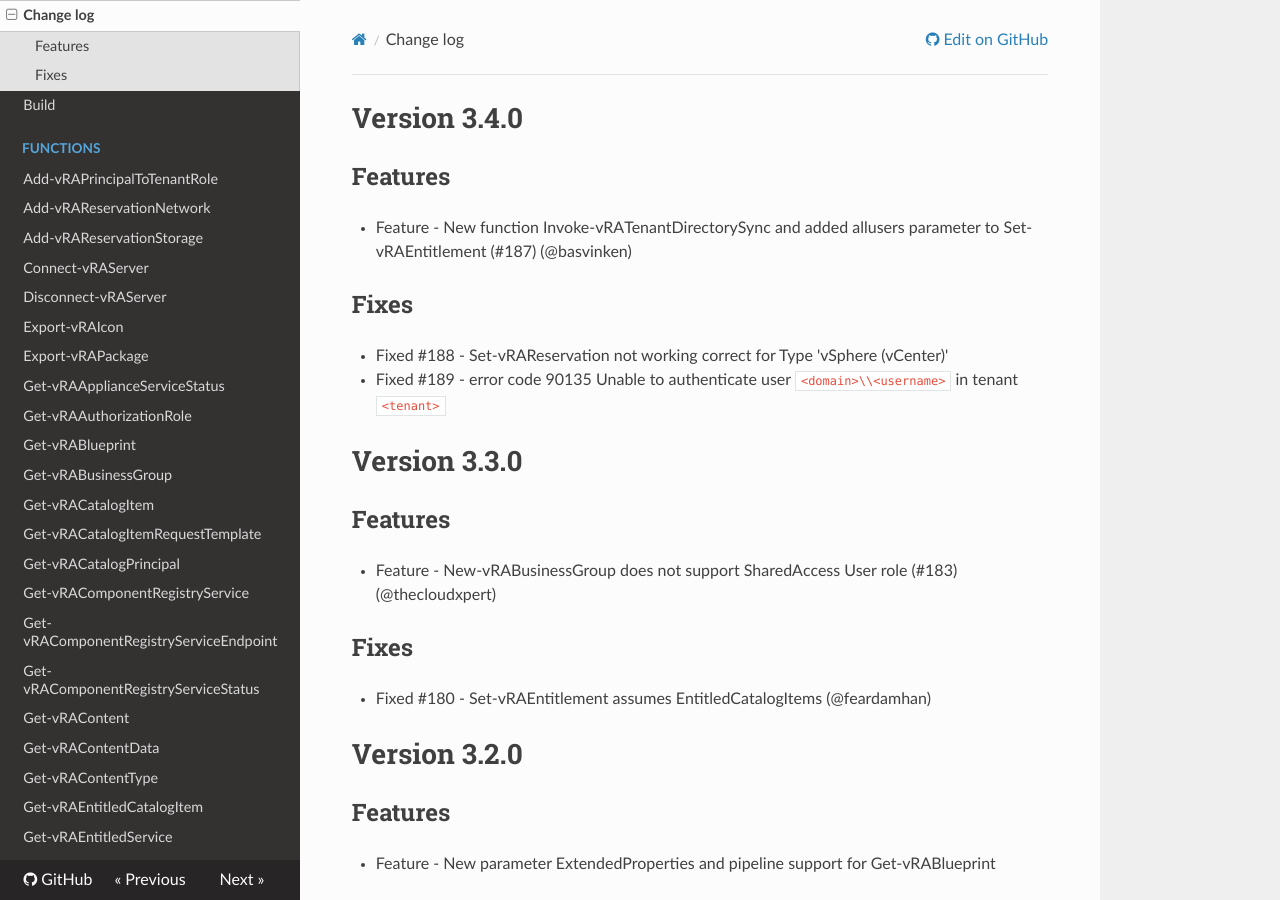
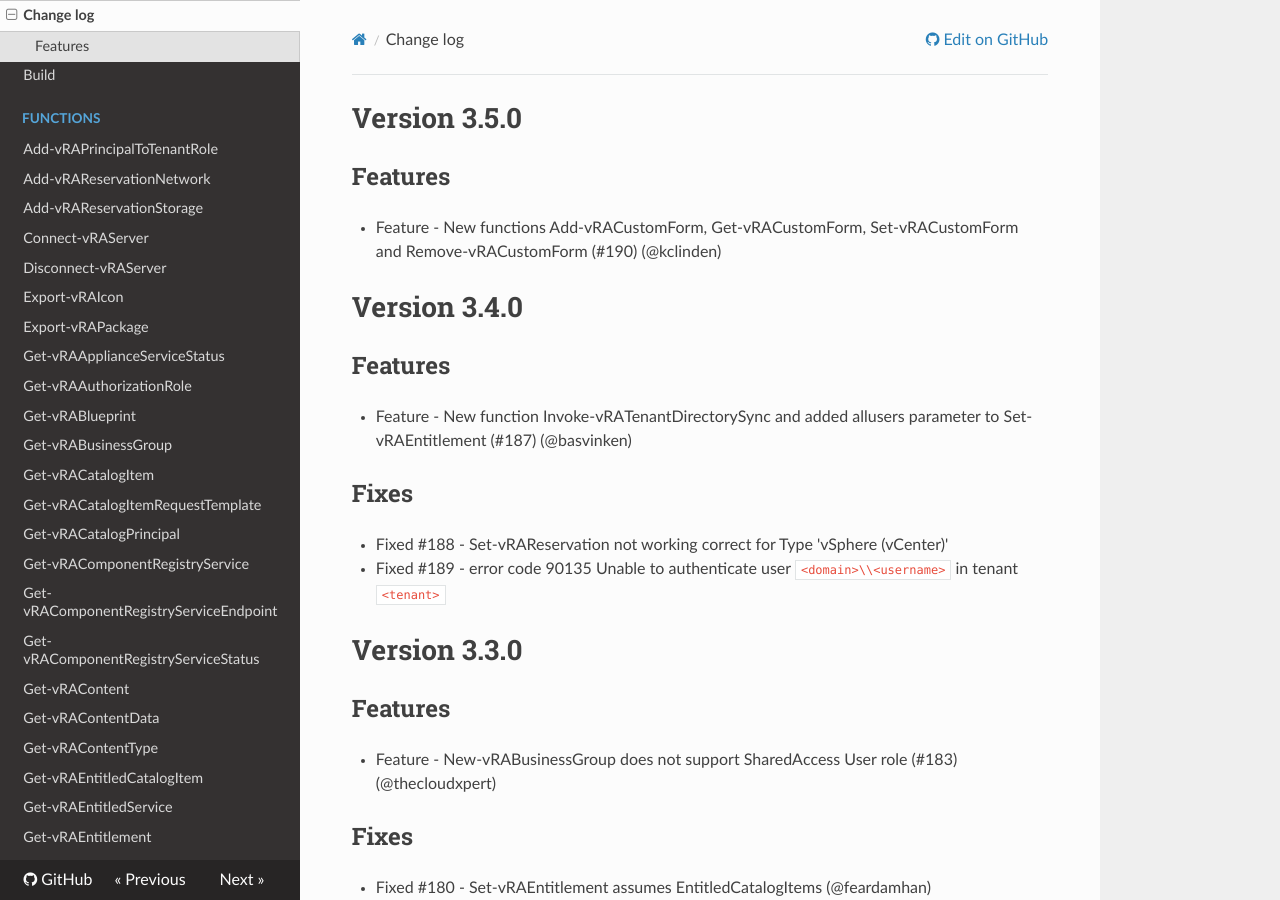
Before and after one commit to jakkulabs/PowervRA, an MkDocs documentation site: the page built from docs/CHANGELOG.md, in a window 1280 px wide and 900 px high. Built offline with MkDocs 1.6.1, drawn with Linux system fonts in a browser that asks for light colours; nearby versions of some CDN libraries; old or Windows-style settings are respelled for this version of MkDocs.

```diff
--- a/docs/CHANGELOG.md
+++ b/docs/CHANGELOG.md
@@ -1,3 +1,7 @@
+# Version 3.5.0
+## Features
+* Feature - New functions Add-vRACustomForm, Get-vRACustomForm, Set-vRACustomForm and Remove-vRACustomForm (#190) (@kclinden)
+
 # Version 3.4.0
 ## Features
 * Feature - New function Invoke-vRATenantDirectorySync and added allusers parameter to Set-vRAEntitlement (#187) (@basvinken)
```
Also changed, not shown: RELEASE.md (+1 -5 lines).
